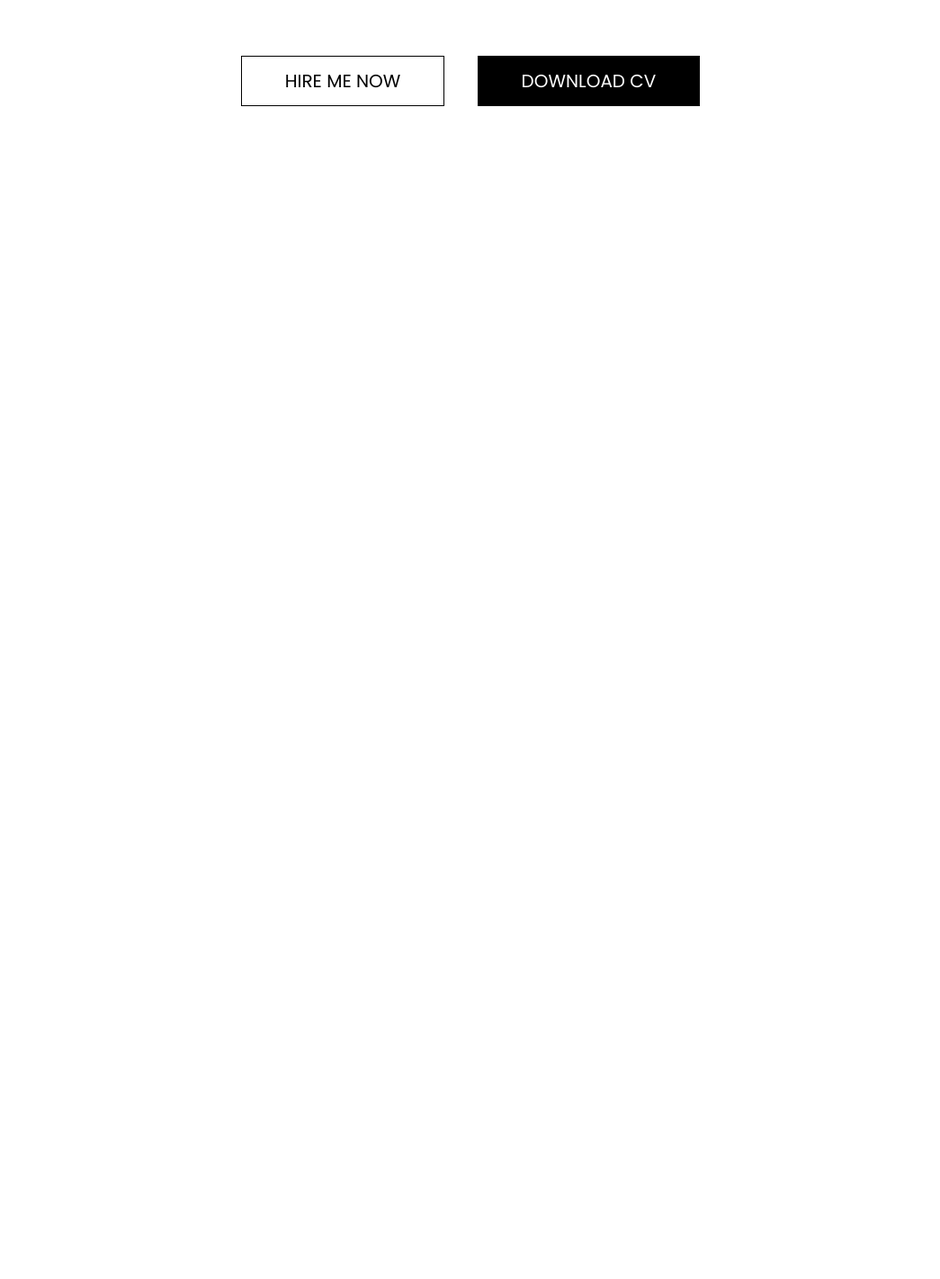
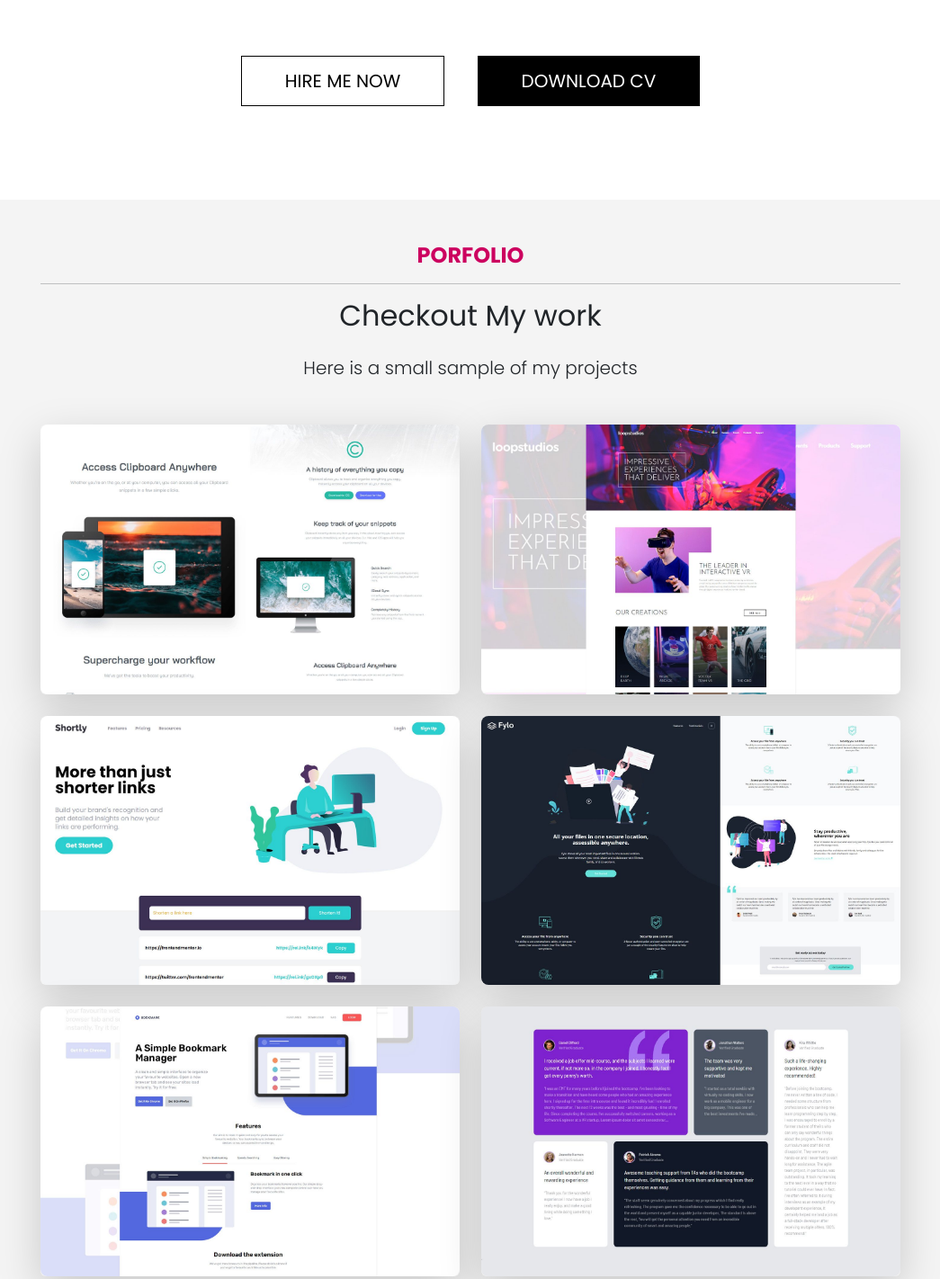
Before and after one commit to JunaidQureshi05/portfolio-website, a website: page index.html in a window 1280 px wide. Shown: the part 1972-3394 px from the top of the page at 90% size, without its empty margins (117-1162 px from the left). Before the commit the page ends 2194 px from the top, so only its background shows below. Drawn offline with nearby package versions, Linux system fonts and the light colour scheme; files that its build step writes are made by us from their sources.

Commit message:
add project and light box

```diff
--- a/index.html
+++ b/index.html
@@ -269,6 +269,111 @@
       </div>
     </section>
 
+    <!-- Portfolio  -->
+    <section class="portfolio py-5 bg-light">
+      <div class="container">
+        <div class="text-center mb-5">
+          <h4 class="text-uppercase fw-bold text-primary">Porfolio</h4>
+          <hr rclass="w-25 mx-auto" />
+          <h2 class="mb-4">Checkout My work</h2>
+          <p class="lead">Here is a small sample of my projects</p>
+        </div>
+
+        <div class="row">
+          <div class="col-md-6 mb-4">
+            <div class="project shadow shadow-lg rounded 5">
+              <a
+                href="images/project1.jpg"
+                data-lightbox="images"
+                data-title="Clipboard Landing Page"
+              >
+                <img
+                  src="images/project1.jpg"
+                  alt=""
+                  class="img-fluid rounded-3"
+                />
+              </a>
+            </div>
+          </div>
+          <div class="col-md-6 mb-4">
+            <div class="project shadow shadow-lg rounded 5">
+              <a
+                href="images/project2.jpg"
+                data-lightbox="images"
+                data-title="Loop Studios Website"
+              >
+                <img
+                  src="images/project2.jpg"
+                  alt=""
+                  class="img-fluid rounded-3"
+                />
+              </a>
+            </div>
+          </div>
+          <div class="col-md-6 mb-4">
+            <div class="project shadow shadow-lg rounded 5">
+              <a
+                href="images/project3.jpg"
+                data-lightbox="images"
+                data-title="Shortly website"
+              >
+                <img
+                  src="images/project3.jpg"
+                  alt=""
+                  class="img-fluid rounded-3"
+                />
+              </a>
+            </div>
+          </div>
+          <div class="col-md-6 mb-4">
+            <div class="project shadow shadow-lg rounded 5">
+              <a
+                href="images/project4.jpg"
+                data-lightbox="images"
+                data-title="Fylo Website"
+              >
+                <img
+                  src="images/project4.jpg"
+                  alt=""
+                  class="img-fluid rounded-3"
+                />
+              </a>
+            </div>
+          </div>
+          <div class="col-md-6 mb-4">
+            <div class="project shadow shadow-lg rounded 5">
+              <a
+                href="images/project5.jpg"
+                data-lightbox="images"
+                data-title="Bookmark Website"
+              >
+                <img
+                  src="images/project5.jpg"
+                  alt=""
+                  class="img-fluid rounded-3"
+                />
+              </a>
+            </div>
+          </div>
+          <div class="col-md-6 mb-4">
+            <div class="project shadow shadow-lg rounded 5">
+              <a
+                href="images/project6.jpg"
+                data-lightbox="images"
+                data-title="Grid Layout"
+              >
+                <img
+                  src="images/project6.jpg"
+                  alt=""
+                  class="img-fluid rounded-3"
+                />
+              </a>
+            </div>
+          </div>
+        </div>
+      </div>
+    </section>
+
     <script src="js/bootstrap.bundle.min.js"></script>
     <script src="js/lightbox-plus-jquery.min.js"></script>
     <script src="js/script.js"></script>
--- a/scss/styles.scss
+++ b/scss/styles.scss
@@ -29,6 +29,11 @@
   width: 200px;
 }
 
+.project:hover {
+  transition: all 0.5s ease-in-out;
+  transform: scale(1.05);
+  opacity: 0.8;
+}
 // Media queries
 
 @media (max-width: 767px) {
```
